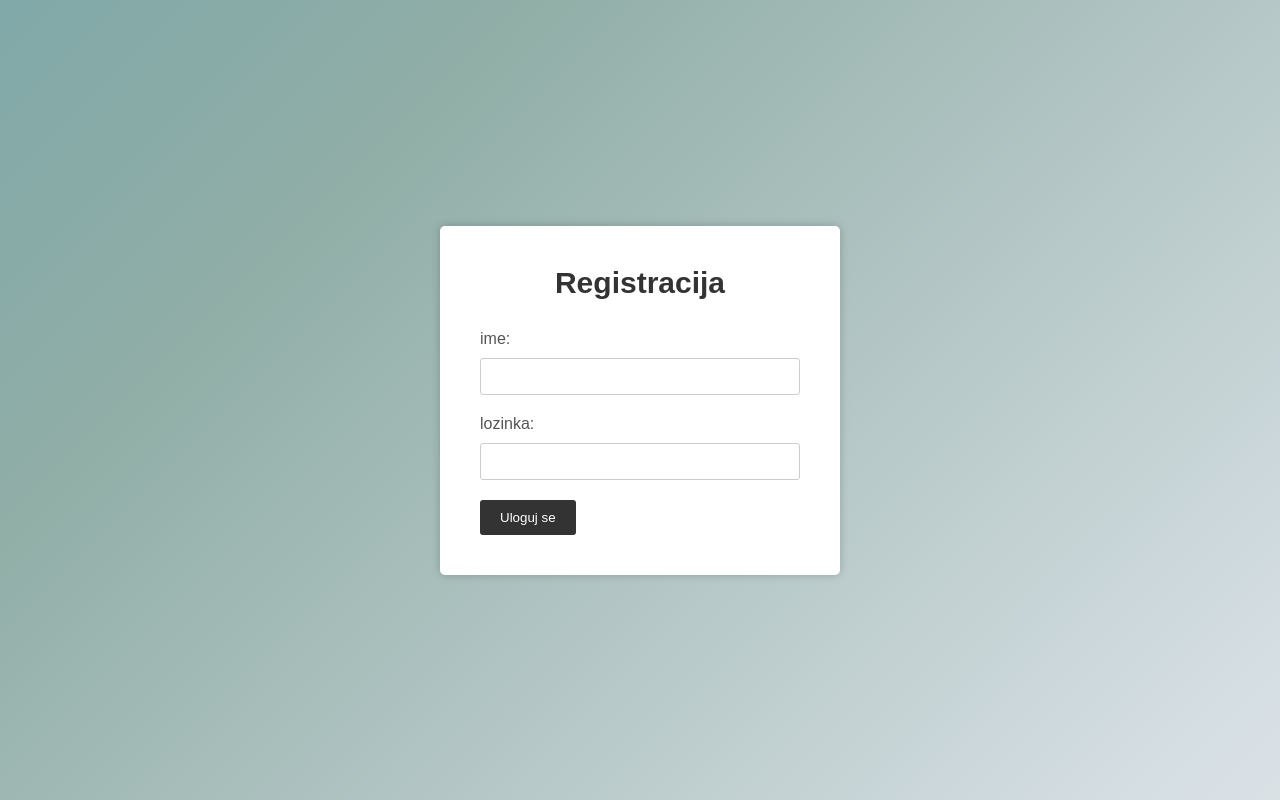
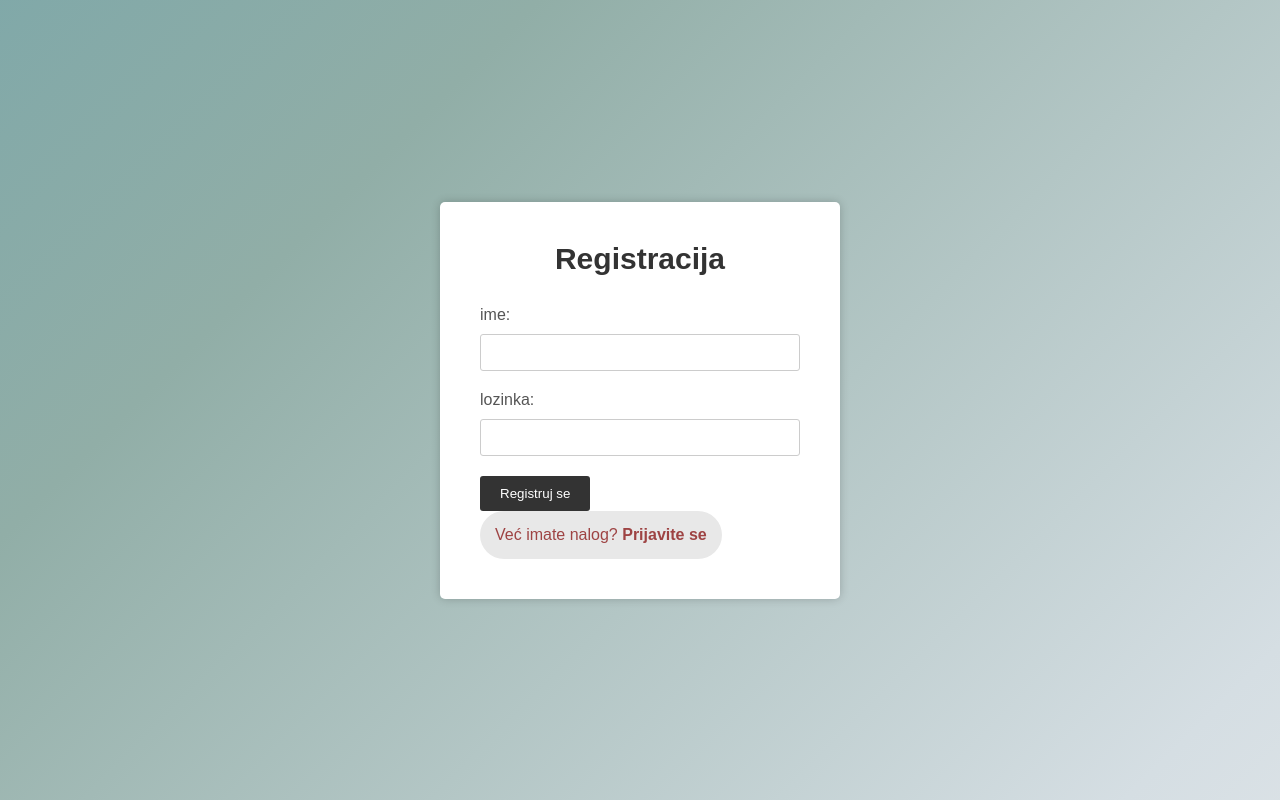
Before and after one commit to index-oo7/bookshelf, a PHP site: page /SignUp/SignUp.php in a window 1280 px wide. Run offline with PHP 8.4, Linux system fonts and the light colour scheme.

Commit message:
Removin useless comments

```diff
--- a/SignUp/SignUp.php
+++ b/SignUp/SignUp.php
@@ -20,7 +20,8 @@
             <label for="lozinka">lozinka:</label>
             <input type="password" id="lozinka" name="lozinka" required>
 
-            <button type="submit" name="btnSubmit">Uloguj se</button>
+            <button type="submit" name="btnSubmit" href="../Login/Login.php">Registruj se</button>
+            <div class="warning"><p>Već imate nalog? <b><a href='../Login/Login.php'>Prijavite se</a></b><br></p></div>
         </form>
     </div>
 
@@ -42,9 +43,7 @@
                 $upit="INSERT INTO korisnik (IME_KORISNIK,LOZINKA_KORISNIK) values ('$ime','$lozinka')";
                 mysqli_query($database,$upit);
 
-
-
-
+                header("Location: ../index.php");
             }
         }
         mysqli_close($database);
--- a/index.php
+++ b/index.php
@@ -60,7 +60,6 @@
               <div id="rezultatiPretrage"></div>
               <button class="btn btn-outline-dark" type="submit" name="btnPretrazi" id="btnPretrazi">Search</button>
             </form>
-            <!-- PRETRAGA PREMA NAZIVU KNJIGE I AUTORU -->
 
             <!-- sortiranje -->
             <div class="dropdown">
```
Lines whose indentation alone changed are shown as unchanged.
